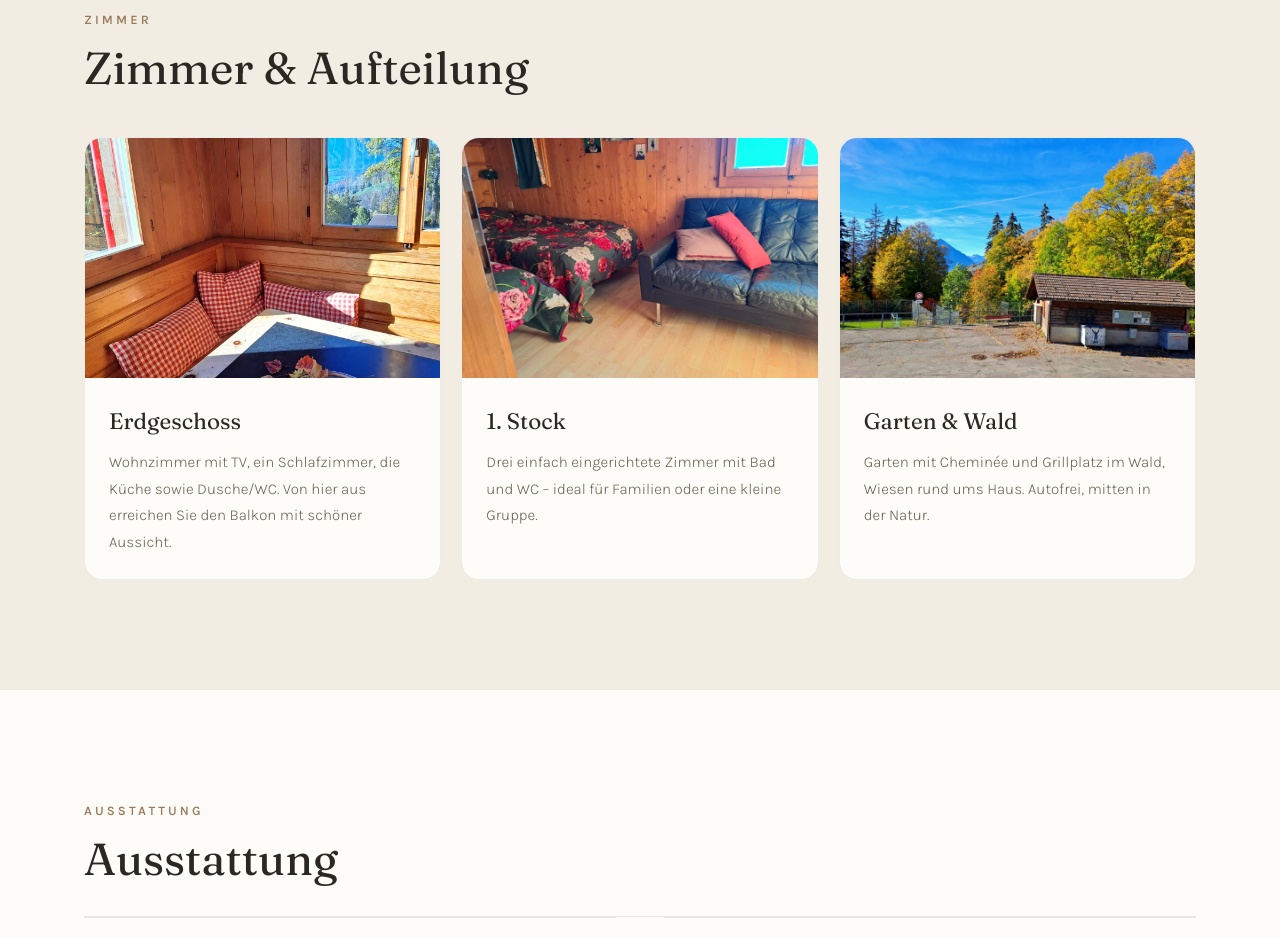
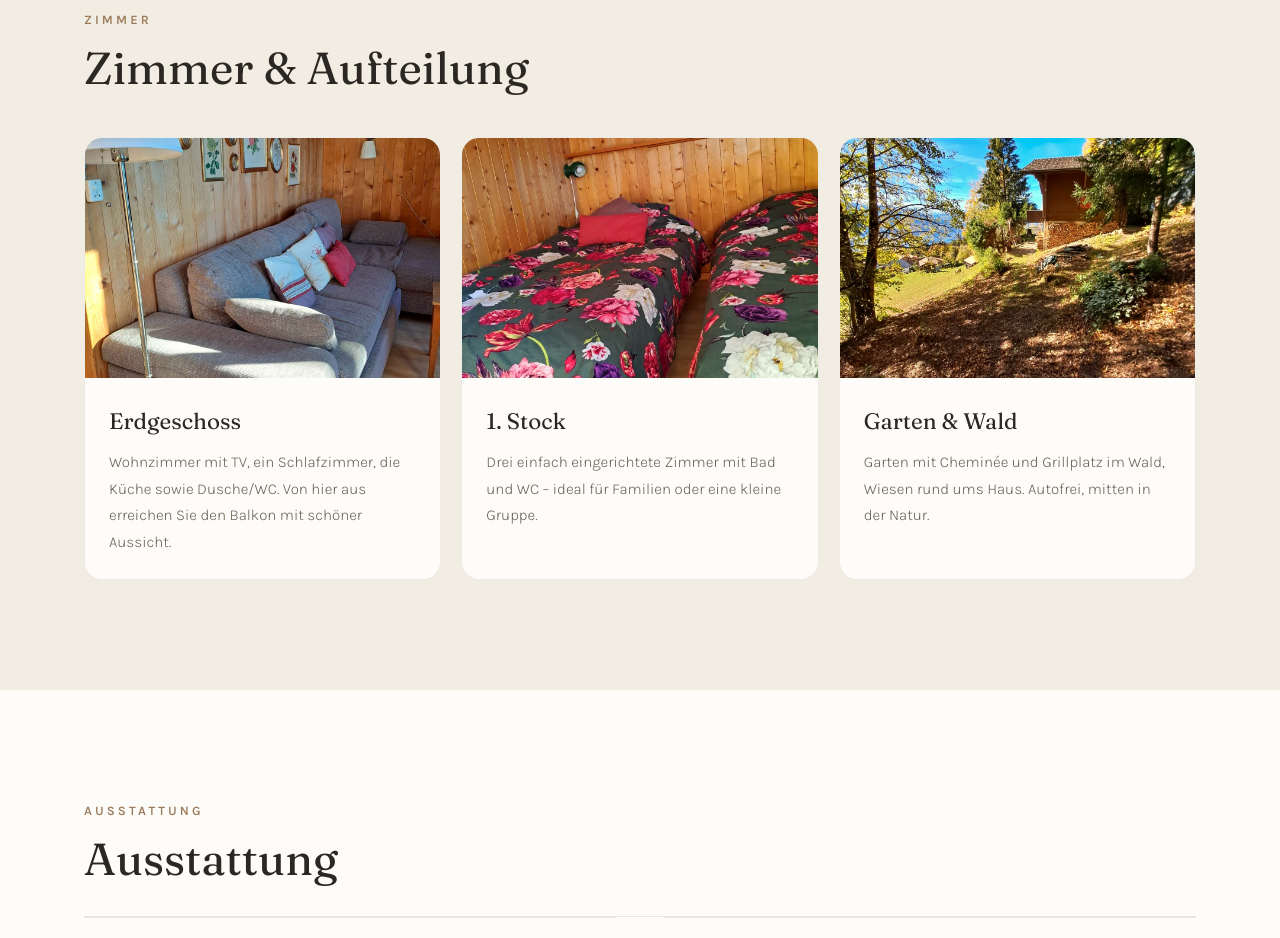
Before and after one commit to olafderzweite730/Heidi-Chalet, a plain HTML site: page chalet.html in a window 1280 px wide. Shown: the part 1720-2658 px from the top of the page. Drawn offline with Linux system fonts and the light colour scheme.

Commit message:
Zimmer-Karten verbessern: Wohnzimmer (28) fuer EG, Zwei-Bett-Zimmer (17) fuer 1. Stock, Chalet im Wald (12) fuer Garten
Co-authored-by: olafderzweite730 <olafderzweite730@users.noreply.github.com>

```diff
--- a/chalet.html
+++ b/chalet.html
@@ -56,21 +56,21 @@
     <h2 class="section-title" data-i18n="rooms_title">Zimmer &amp; Aufteilung</h2>
     <div class="cards">
       <div class="card">
-        <img src="images/photo-27.jpg" alt="Wohnzimmer im Erdgeschoss" loading="lazy">
+        <img src="images/photo-28.jpg" alt="Wohnzimmer im Erdgeschoss" loading="lazy">
         <div class="card-body">
           <h3 data-i18n="room_eg_title">Erdgeschoss</h3>
           <p data-i18n="room_eg_text">Wohnzimmer mit TV, ein Schlafzimmer, die Küche sowie Dusche/WC. Von hier aus erreichen Sie den Balkon mit schöner Aussicht.</p>
         </div>
       </div>
       <div class="card">
-        <img src="images/photo-19.jpg" alt="Schlafzimmer im 1. Stock" loading="lazy">
+        <img src="images/photo-17.jpg" alt="Zimmer im 1. Stock" loading="lazy">
         <div class="card-body">
           <h3 data-i18n="room_og_title">1. Stock</h3>
           <p data-i18n="room_og_text">Drei einfach eingerichtete Zimmer mit Bad und WC – ideal für Familien oder eine kleine Gruppe.</p>
         </div>
       </div>
       <div class="card">
-        <img src="images/photo-10.jpg" alt="Garten und Wald" loading="lazy">
+        <img src="images/photo-12.jpg" alt="Chalet im eigenen Wäldchen" loading="lazy">
         <div class="card-body">
           <h3 data-i18n="room_garden_title">Garten &amp; Wald</h3>
           <p data-i18n="room_garden_text">Garten mit Cheminée und Grillplatz im Wald, Wiesen rund ums Haus. Autofrei, mitten in der Natur.</p>
```
